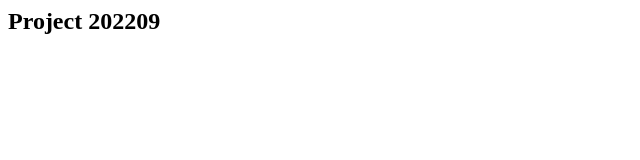
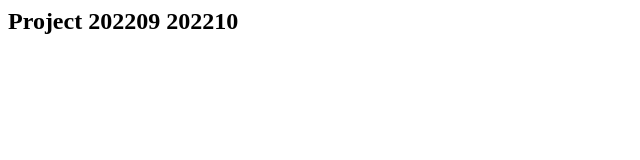
Before and after one commit to wj-not-me/pj202209, a plain HTML site: page index.html in a window 1280 px wide. Shown: the whole page, without its empty margins (0-640 px from the left). Drawn offline with Linux system fonts and the light colour scheme.

Commit message:
Update index.html
远程修改1

```diff
--- a/index.html
+++ b/index.html
@@ -7,7 +7,7 @@
 </head>
 <body>
     <section>
-        <h1>Project 202209</h1>
+        <h1>Project 202209 202210</h1>
     </section>
 </body>
 </html>
```
